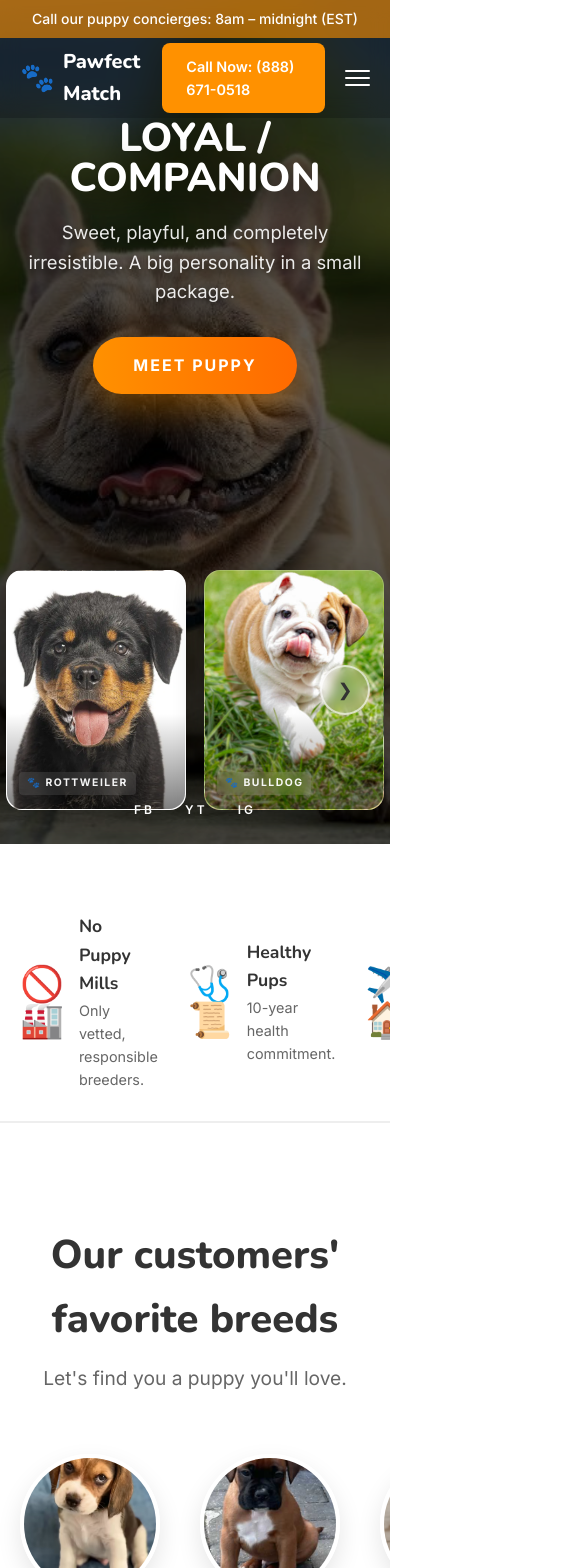
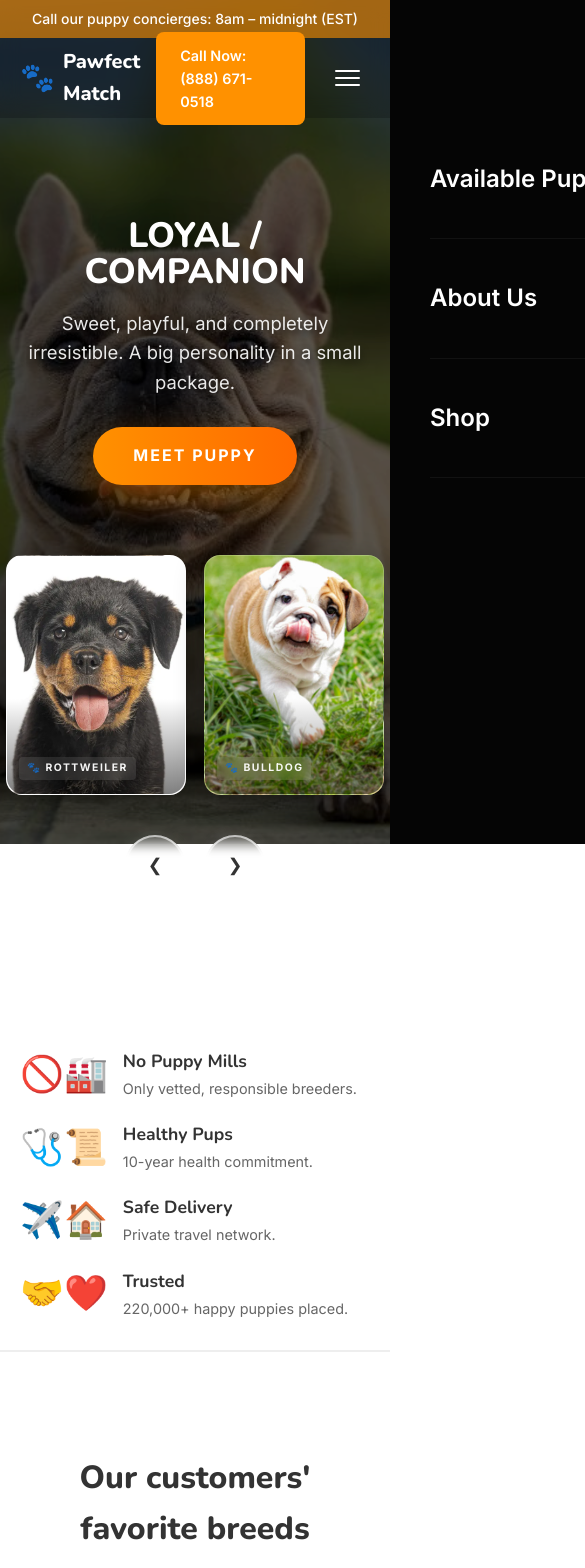
Before and after one commit to scottmaverickmanagement-arch/puppy-site, a React (Vite) app: page / in a window 390 px wide. Shown: the top 1568 px of the page, 585 px wide, since content can reach past the window. Built offline with nearby package versions, Linux system fonts and the light colour scheme.

Commit message:
fix: mobile responsiveness, hamburger menu, and slideshow controls

```diff
--- a/src/components/Header.css
+++ b/src/components/Header.css
@@ -166,6 +166,9 @@
     flex-direction: column;
     gap: 5px;
     background: none;
+    border: none;
+    cursor: pointer;
+    padding: 10px;
 }
 
 .mobile-toggle span {
@@ -173,11 +176,86 @@
     height: 2px;
     background: #fff;
     border-radius: 2px;
+    transition: all 0.3s ease;
+}
+
+.mobile-toggle.open span:nth-child(1) {
+    transform: translateY(7px) rotate(45deg);
+}
+
+.mobile-toggle.open span:nth-child(2) {
+    opacity: 0;
+}
+
+.mobile-toggle.open span:nth-child(3) {
+    transform: translateY(-7px) rotate(-45deg);
 }
 
 @media (max-width: 992px) {
+    .nav-links {
+        display: flex;
+        flex-direction: column;
+        position: fixed;
+        top: 0;
+        left: 0;
+        width: 100%;
+        height: 100vh;
+        background: rgba(0, 0, 0, 0.98);
+        backdrop-filter: blur(20px);
+        padding: 120px 40px;
+        gap: 0;
+        transform: translateX(100%);
+        transition: transform 0.4s cubic-bezier(0.4, 0, 0.2, 1);
+        z-index: 999;
+        overflow-y: auto;
+    }
 
-    .nav-links,
+    .nav-links.active {
+        transform: translateX(0);
+    }
+
+    .nav-item {
+        width: 100%;
+        border-bottom: 1px solid rgba(255, 255, 255, 0.05);
+    }
+
+    .nav-links a {
+        font-size: 1.5rem;
+        padding: 20px 0;
+        display: flex;
+        justify-content: space-between;
+        align-items: center;
+    }
+
+    .dropdown-menu {
+        position: static;
+        opacity: 1;
+        visibility: visible;
+        transform: none;
+        background: none;
+        box-shadow: none;
+        padding: 0;
+        max-height: 0;
+        overflow: hidden;
+        transition: max-height 0.4s ease;
+        border-radius: 0;
+    }
+
+    .mobile-active .dropdown-menu {
+        max-height: 500px;
+        padding-bottom: 20px;
+    }
+
+    .mobile-active .dropdown-arrow {
+        transform: rotate(180deg);
+    }
+
+    .dropdown-menu li a {
+        font-size: 1.1rem;
+        padding: 12px 20px;
+        opacity: 0.7;
+    }
+
     .concierge-btn,
     .search-btn {
         display: none;
@@ -185,6 +263,7 @@
 
     .mobile-toggle {
         display: flex;
+        z-index: 1001;
     }
 
     .logo-text {
--- a/src/components/Header.jsx
+++ b/src/components/Header.jsx
@@ -3,6 +3,19 @@ import './Header.css';
 
 const Header = () => {
     const [isMenuOpen, setIsMenuOpen] = useState(false);
+    const [activeDropdown, setActiveDropdown] = useState(null);
+
+    const toggleMenu = () => {
+        setIsMenuOpen(!isMenuOpen);
+        setActiveDropdown(null); // Reset dropdowns when closing menu
+    };
+
+    const toggleDropdown = (e, name) => {
+        if (window.innerWidth <= 992) {
+            e.preventDefault();
+            setActiveDropdown(activeDropdown === name ? null : name);
+        }
+    };
 
     return (
         <header className="header sticky">
@@ -18,31 +31,37 @@ const Header = () => {
                 </div>
 
                 <ul className={`nav-links ${isMenuOpen ? 'active' : ''}`}>
-                    <li className="nav-item dropdown-trigger">
-                        <a href="/listings">Available Puppies <span className="dropdown-arrow">▼</span></a>
+                    <li className={`nav-item dropdown-trigger ${activeDropdown === 'puppies' ? 'mobile-active' : ''}`}>
+                        <a href="/listings" onClick={(e) => toggleDropdown(e, 'puppies')}>
+                            Available Puppies <span className="dropdown-arrow">▼</span>
+                        </a>
                         <ul className="dropdown-menu">
-                            <li><a href="/listings?category=apartment">Apartment Dogs</a></li>
-                            <li><a href="/listings?category=allergy">Allergy Friendly Dogs</a></li>
-                            <li><a href="/listings?category=family">Family Dogs</a></li>
-                            <li><a href="/listings?category=active">Active Dogs</a></li>
-                            <li><a href="/listings?category=purebred">Pure Bred</a></li>
-                            <li><a href="/listings?category=designer">Designer</a></li>
-                            <li><a href="/listings">Explore All Breeds</a></li>
+                            <li><a href="/listings?category=apartment" onClick={() => setIsMenuOpen(false)}>Apartment Dogs</a></li>
+                            <li><a href="/listings?category=allergy" onClick={() => setIsMenuOpen(false)}>Allergy Friendly Dogs</a></li>
+                            <li><a href="/listings?category=family" onClick={() => setIsMenuOpen(false)}>Family Dogs</a></li>
+                            <li><a href="/listings?category=active" onClick={() => setIsMenuOpen(false)}>Active Dogs</a></li>
+                            <li><a href="/listings?category=purebred" onClick={() => setIsMenuOpen(false)}>Pure Bred</a></li>
+                            <li><a href="/listings?category=designer" onClick={() => setIsMenuOpen(false)}>Designer</a></li>
+                            <li><a href="/listings" onClick={() => setIsMenuOpen(false)}>Explore All Breeds</a></li>
                         </ul>
                     </li>
-                    <li className="nav-item dropdown-trigger">
-                        <a href="/about">About Us <span className="dropdown-arrow">▼</span></a>
+                    <li className={`nav-item dropdown-trigger ${activeDropdown === 'about' ? 'mobile-active' : ''}`}>
+                        <a href="/about" onClick={(e) => toggleDropdown(e, 'about')}>
+                            About Us <span className="dropdown-arrow">▼</span>
+                        </a>
                         <ul className="dropdown-menu">
-                            <li><a href="/how-it-works">How It Works</a></li>
-                            <li><a href="/how-it-works">Delivery Methods</a></li>
-                            <li><a href="/promise">Our Promise</a></li>
+                            <li><a href="/how-it-works" onClick={() => setIsMenuOpen(false)}>How It Works</a></li>
+                            <li><a href="/how-it-works" onClick={() => setIsMenuOpen(false)}>Delivery Methods</a></li>
+                            <li><a href="/promise" onClick={() => setIsMenuOpen(false)}>Our Promise</a></li>
                         </ul>
                     </li>
-                    <li className="nav-item dropdown-trigger">
-                        <a href="/shop">Shop <span className="dropdown-arrow">▼</span></a>
+                    <li className={`nav-item dropdown-trigger ${activeDropdown === 'shop' ? 'mobile-active' : ''}`}>
+                        <a href="/shop" onClick={(e) => toggleDropdown(e, 'shop')}>
+                            Shop <span className="dropdown-arrow">▼</span>
+                        </a>
                         <ul className="dropdown-menu">
-                            <li><a href="/shop/essentials">Dog Essentials</a></li>
-                            <li><a href="/shop/services">Services</a></li>
+                            <li><a href="/shop/essentials" onClick={() => setIsMenuOpen(false)}>Dog Essentials</a></li>
+                            <li><a href="/shop/services" onClick={() => setIsMenuOpen(false)}>Services</a></li>
                         </ul>
                     </li>
                 </ul>
@@ -54,7 +73,7 @@ const Header = () => {
                     <a href="tel:8886710518" className="btn btn-primary concierge-btn">
                         Call Now: (888) 671-0518
                     </a>
-                    <button className="mobile-toggle" onClick={() => setIsMenuOpen(!isMenuOpen)}>
+                    <button className={`mobile-toggle ${isMenuOpen ? 'open' : ''}`} onClick={toggleMenu}>
                         <span></span>
                         <span></span>
                         <span></span>
--- a/src/pages/Home.css
+++ b/src/pages/Home.css
@@ -320,9 +320,11 @@
     letter-spacing: 4px;
 }
 
-.nav-arrows {
-    display: flex;
-    gap: 15px;
+.slider-nav-mobile {
+    display: none;
+    gap: 20px;
+    justify-content: center;
+    margin-top: 30px;
 }
 
 .arrow {
@@ -762,24 +764,114 @@
 
 /* Mobile Responsiveness */
 @media (max-width: 1100px) {
+    .premium-hero {
+        height: auto;
+        min-height: 100vh;
+        padding-top: 100px;
+        padding-bottom: 60px;
+    }
+
     .hero-content-wrapper {
         flex-direction: column;
         text-align: center;
-        gap: 40px;
-        padding-top: 80px;
+        align-items: center;
+        gap: 60px;
+        padding: 0 20px;
+    }
+
+    .active-info {
+        max-width: 100%;
+        padding-bottom: 0;
+        transform: translateY(0);
+        margin: 0 auto;
+    }
+
+    .active-info h1 {
+        font-size: 3rem;
     }
 
     .card-slider-wrapper {
         width: 100%;
+        flex-direction: column;
+        gap: 0;
     }
 
-    .card-slider {
+    .card-slider-container {
+        width: 100%;
+        display: flex;
         justify-content: center;
     }
 
-    .active-info {
-        max-width: 100%;
-        transform: translateY(20px);
+    .slider-nav-mobile {
+        display: flex;
+    }
+
+    .arrow {
+        position: static;
+        transform: none;
+        width: 60px;
+        height: 60px;
+    }
+
+    .card-slider-wrapper .arrow {
+        display: none;
+    }
+
+    .slider-nav-mobile .arrow {
+        display: flex;
+    }
+
+    .hero-nav-footer {
+        padding: 40px 20px 0;
+        flex-direction: column;
+        gap: 20px;
+    }
+
+    .hero-tagline {
+        display: none;
+    }
+
+    .trust-premium-grid {
+        grid-template-columns: 1fr;
+        gap: 20px;
+    }
+
+    .breeds-grid {
+        grid-template-columns: repeat(2, 1fr);
+        gap: 20px;
+    }
+
+    .marketing-grid {
+        grid-template-columns: 1fr;
+        gap: 40px;
+    }
+
+    .marketing-visual {
+        order: -1;
+    }
+
+    .img-accent-card {
+        left: 0;
+        bottom: -20px;
+        padding: 15px;
+    }
+
+    .process-steps-grid {
+        grid-template-columns: 1fr;
+        gap: 30px;
+    }
+
+    .process-line-dashed {
+        display: none;
+    }
+
+    .section-header-centered h2 {
+        font-size: 2rem;
+    }
+
+    .review-card-modern {
+        width: 300px;
+        padding: 25px;
     }
 }
 
@@ -791,39 +883,18 @@
     .active-info h1 {
         font-size: 2.5rem;
     }
-
-    .trust-grid {
-        grid-template-columns: repeat(2, 1fr);
-        gap: 20px;
-    }
-
-    .section-header {
-        flex-direction: column;
-        align-items: flex-start;
-        gap: 12px;
-    }
-
-    .hero-nav-footer {
-        padding: 0 40px;
-    }
-
-    .hero-tagline {
-        display: none;
-    }
 }
 
 @media (max-width: 480px) {
-    .trust-grid {
+    .breeds-grid {
         grid-template-columns: 1fr;
     }
 
-    .puppy-grid {
-        grid-template-columns: 1fr;
+    .active-info h1 {
+        font-size: 2.2rem;
     }
 
-    .hero-nav-footer {
-        flex-direction: column;
-        gap: 20px;
-        bottom: 20px;
+    .marketing-content h2 {
+        font-size: 2.2rem;
     }
 }
--- a/src/pages/Home.jsx
+++ b/src/pages/Home.jsx
@@ -193,7 +193,6 @@ const Home = () => {
                     </div>
 
                     <div className="card-slider-wrapper">
-                        <div className="arrow arrow-left" onClick={prevSlide}>&#10094;</div>
                         <div className="card-slider-container">
                             <div
                                 className="card-slider"
@@ -219,7 +218,10 @@ const Home = () => {
                                 ))}
                             </div>
                         </div>
-                        <div className="arrow arrow-right" onClick={nextSlide}>&#10095;</div>
+                        <div className="slider-nav-mobile">
+                            <div className="arrow arrow-left" onClick={prevSlide}>&#10094;</div>
+                            <div className="arrow arrow-right" onClick={nextSlide}>&#10095;</div>
+                        </div>
                     </div>
                 </div>
 
```
